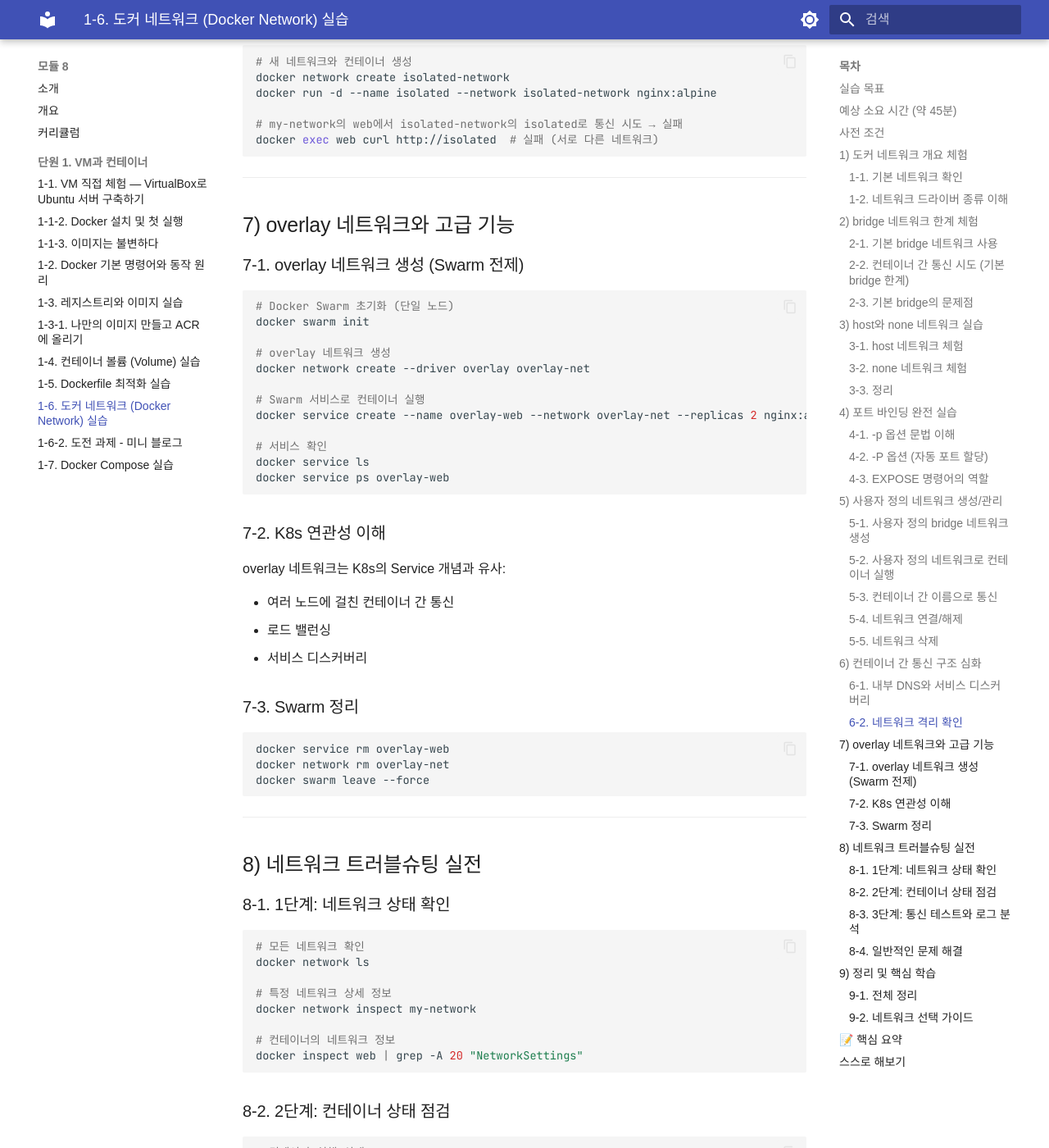
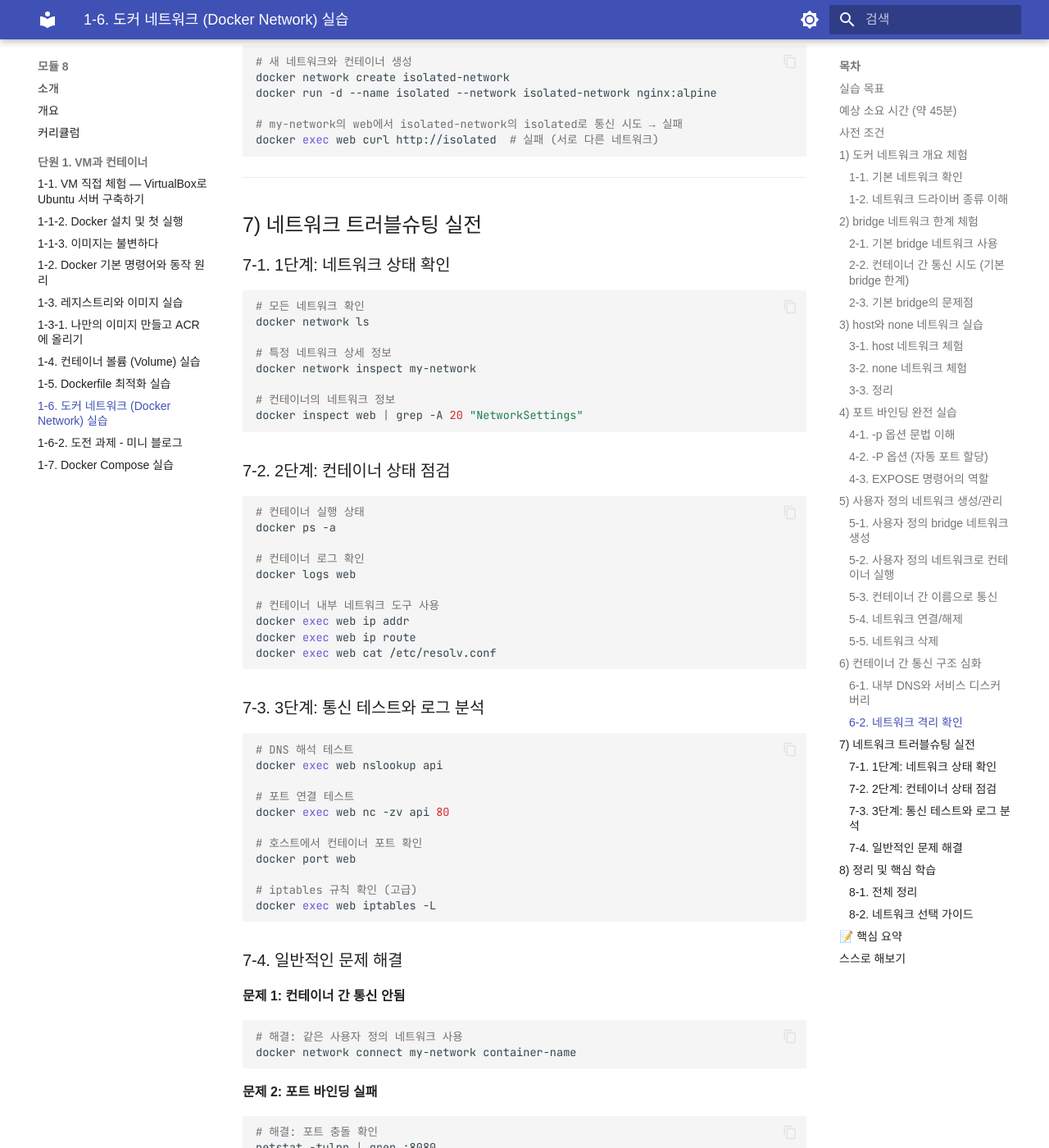
Before and after one commit to skilleat-labs/docker-k8s-labs, an MkDocs documentation site: the page built from docs/modules/module8/1-6.md, in a window 1280 px wide and 1400 px high, scrolled down 8150 px. Shown: the whole window at 82% size. Built offline with MkDocs 1.6.1 and Material for MkDocs 9.7.7, drawn with Linux system fonts in a browser that asks for light colours; some web fonts are replaced; some of the changed text lies outside the part shown.

Commit message:
1-6: 7) overlay 섹션 제거 및 전체 번호 재정렬
Co-Authored-By: Claude Sonnet 4.6 <noreply@anthropic.com>

````diff
--- a/docs/modules/module8/1-6.md
+++ b/docs/modules/module8/1-6.md
@@ -13,7 +13,7 @@
 - 16~22분: host / none 네트워크 실습
 - 22~32분: 포트 바인딩 완전 실습
 - 32~40분: 사용자 정의 네트워크 및 컨테이너 간 통신
-- 40~45분: 트러블슈팅 실습 및 정리
+- 40~45분: 트러블슈팅 및 정리
 
 ## 사전 조건
 
@@ -389,46 +389,9 @@ docker exec web curl http://isolated  # 실패 (서로 다른 네트워크)
 
 ---
 
-## 7) overlay 네트워크와 고급 기능
+## 7) 네트워크 트러블슈팅 실전
 
-### 7-1. overlay 네트워크 생성 (Swarm 전제)
-
-```bash
-# Docker Swarm 초기화 (단일 노드)
-docker swarm init
-
-# overlay 네트워크 생성
-docker network create --driver overlay overlay-net
-
-# Swarm 서비스로 컨테이너 실행
-docker service create --name overlay-web --network overlay-net --replicas 2 nginx:alpine
-
-# 서비스 확인
-docker service ls
-docker service ps overlay-web
-```
-
-### 7-2. K8s 연관성 이해
-
-overlay 네트워크는 K8s의 Service 개념과 유사:
-
-- 여러 노드에 걸친 컨테이너 간 통신
-- 로드 밸런싱
-- 서비스 디스커버리
-
-### 7-3. Swarm 정리
-
-```bash
-docker service rm overlay-web
-docker network rm overlay-net
-docker swarm leave --force
-```
-
----
-
-## 8) 네트워크 트러블슈팅 실전
-
-### 8-1. 1단계: 네트워크 상태 확인
+### 7-1. 1단계: 네트워크 상태 확인
 
 ```bash
 # 모든 네트워크 확인
@@ -441,7 +404,7 @@ docker network inspect my-network
 docker inspect web | grep -A 20 "NetworkSettings"
 ```
 
-### 8-2. 2단계: 컨테이너 상태 점검
+### 7-2. 2단계: 컨테이너 상태 점검
 
 ```bash
 # 컨테이너 실행 상태
@@ -456,7 +419,7 @@ docker exec web ip route
 docker exec web cat /etc/resolv.conf
 ```
 
-### 8-3. 3단계: 통신 테스트와 로그 분석
+### 7-3. 3단계: 통신 테스트와 로그 분석
 
 ```bash
 # DNS 해석 테스트
@@ -472,7 +435,7 @@ docker port web
 docker exec web iptables -L
 ```
 
-### 8-4. 일반적인 문제 해결
+### 7-4. 일반적인 문제 해결
 
 **문제 1: 컨테이너 간 통신 안됨**
 
@@ -499,9 +462,9 @@ docker network connect my-network container-name
 
 ---
 
-## 9) 정리 및 핵심 학습
+## 8) 정리 및 핵심 학습
 
-### 9-1. 전체 정리
+### 8-1. 전체 정리
 
 ```bash
 # 모든 컨테이너 중지/삭제
@@ -514,7 +477,7 @@ docker network rm my-network isolated-network 2>/dev/null || true
 docker network ls
 ```
 
-### 9-2. 네트워크 선택 가이드
+### 8-2. 네트워크 선택 가이드
 
 | 네트워크 타입 | 사용 시기 | 장점 | 단점 |
 |---------------|-----------|------|------|
````
